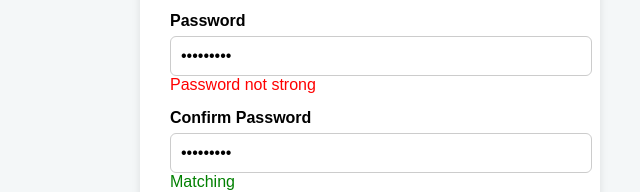
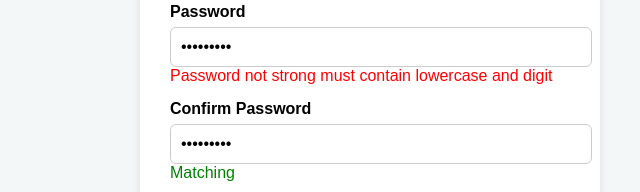
Before and after one commit to ajayakumar4741/academic-website-static, a plain HTML site: page reg.html in a window 1280 px wide. Both pictures are taken after typing "Sample", "name@example.com", "5", "Sample123", "Sample123" into the empty fields and a click on the button "Register". Shown: the part 357-549 px from the top of the page, without its empty margins (270-910 px from the left). Drawn offline with Linux system fonts and the light colour scheme.

Commit message:
modified reghtml

```diff
--- a/reg.js
+++ b/reg.js
@@ -16,7 +16,7 @@ function password(){
     let ps = document.querySelector('#password').value
     const spps = document.querySelector('#span_password')
     if(!regp.test(ps)){
-        spps.textContent = 'Password not strong'
+        spps.textContent = 'Password not strong must contain lowercase and digit'
         spps.style.color = 'red'
     }else{
         spps.textContent = 'good'
```
Also changed, not shown: reg.html (+2 -0 lines).
